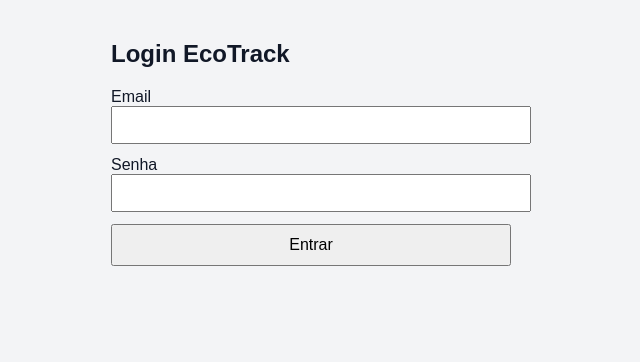
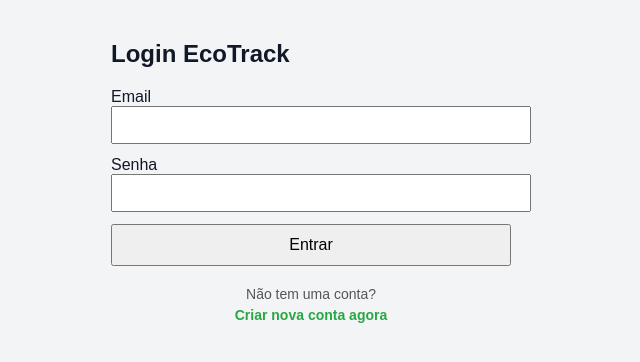
Before and after one commit to araminelli1/ecotrack_full, a React (Vite) app in the folder frontend/: page /login in a window 1280 px wide. Shown: the top 362 px of the page, without its empty margins (329-969 px from the left). Built offline with nearby package versions, Linux system fonts and the light colour scheme; no server answers.

Commit message:
Adicionado link de cadastro na tela de login

```diff
--- a/frontend/src/pages/Login.tsx
+++ b/frontend/src/pages/Login.tsx
@@ -1,5 +1,5 @@
 import { useState } from "react";
-import { useNavigate } from "react-router-dom";
+import { useNavigate, Link } from "react-router-dom";
 
 function Login() {
   const navigate = useNavigate();
@@ -96,6 +96,21 @@
           {carregando ? "Entrando..." : "Entrar"}
         </button>
       </form>
+      <div style={{ marginTop: 20, textAlign: "center", fontSize: "14px" }}>
+        <p style={{ margin: 0, color: "#555" }}>Não tem uma conta?</p>
+        <Link
+          to="/cadastro"
+          style={{
+            color: "#28a745",
+            textDecoration: "none",
+            fontWeight: "bold",
+            display: "inline-block",
+            marginTop: 5,
+          }}
+        >
+          Criar nova conta agora
+        </Link>
+      </div>
     </div>
   );
 }
```
